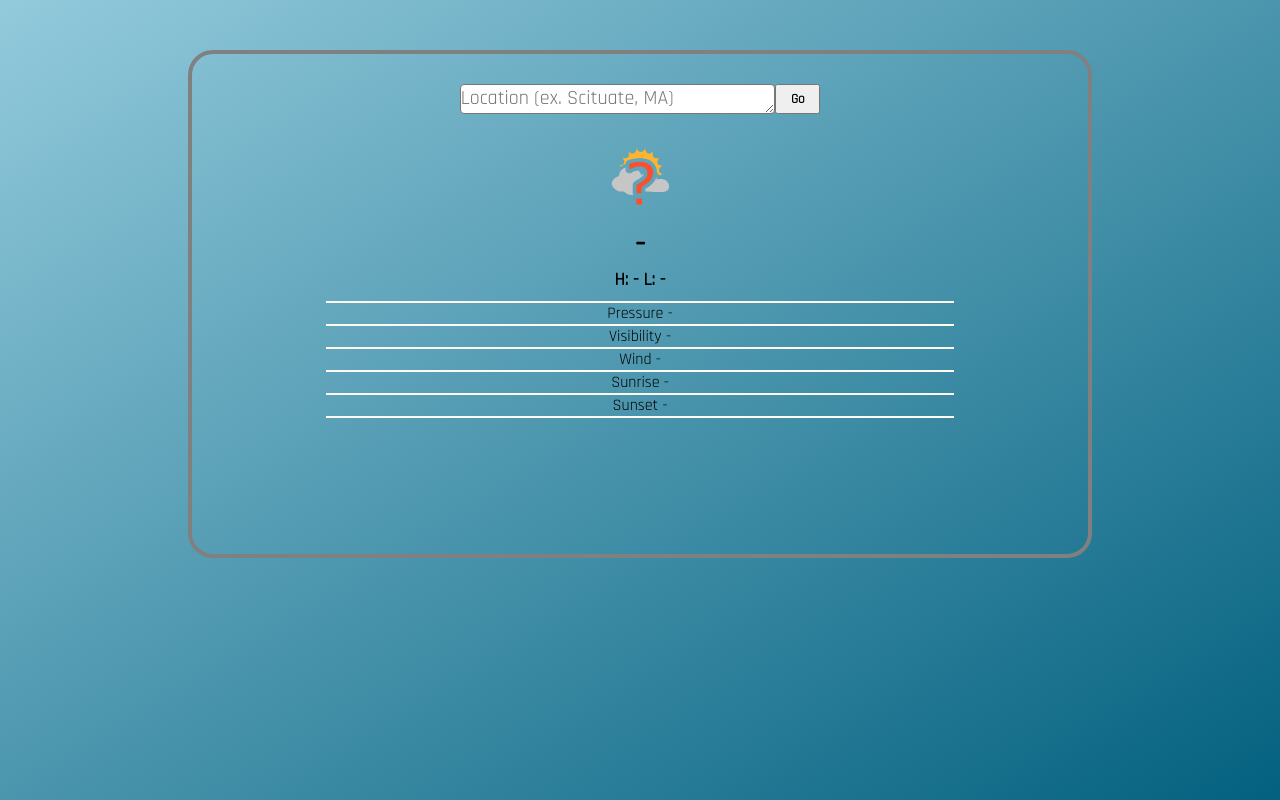
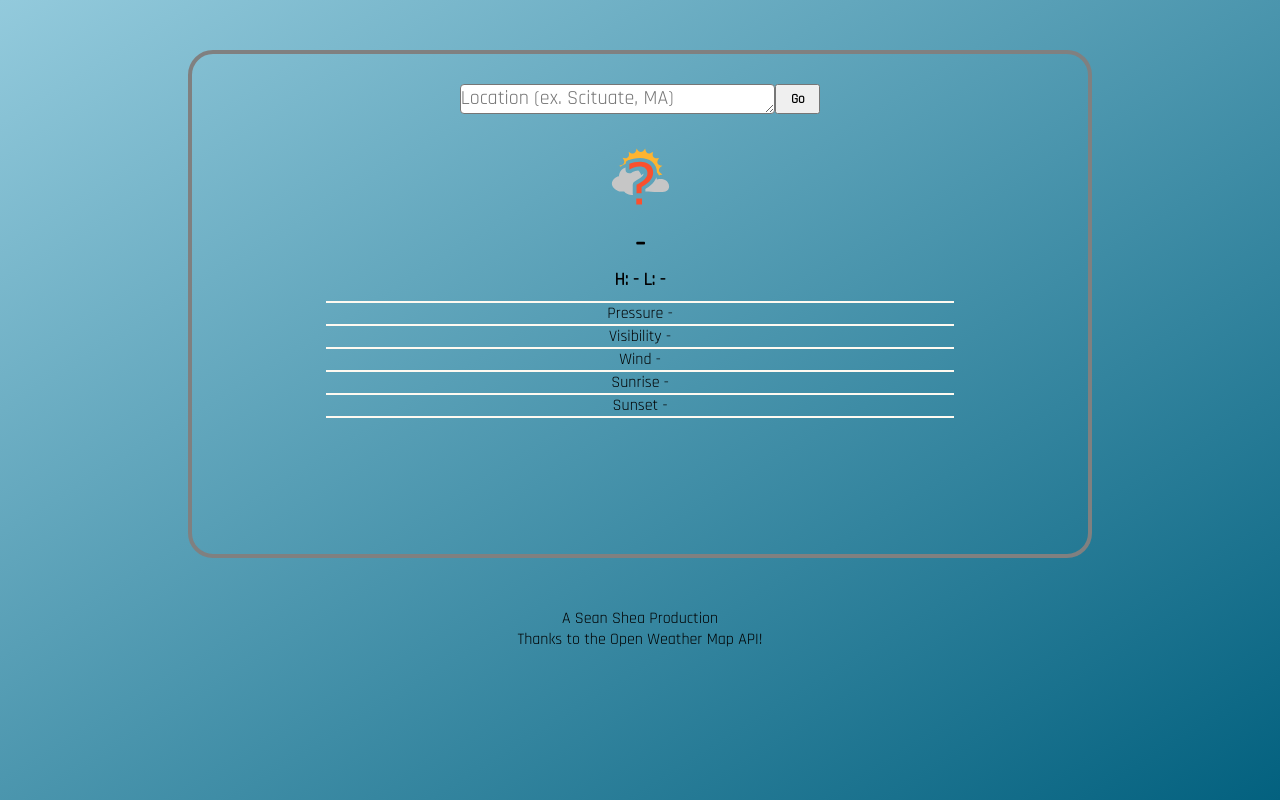
Before and after one commit to shea7073/WeatherApp, a plain HTML site: page index.html in a window 1280 px wide. Drawn offline with Linux system fonts and the light colour scheme.

```diff
--- a/index.html
+++ b/index.html
@@ -44,6 +44,11 @@
 
 </div>
 
+    <footer>
+    <p>A Sean Shea Production</p>
+    <p>Thanks to the Open Weather Map API!</p>
+    </footer>
+
 <script src="script.js"></script>
 </body>
 </html>
--- a/style.css
+++ b/style.css
@@ -93,3 +93,7 @@ ul:first-child {
     font-size: 18px;
     font-weight: bold;
 }
+
+footer {
+    text-align: center;
+}
```
